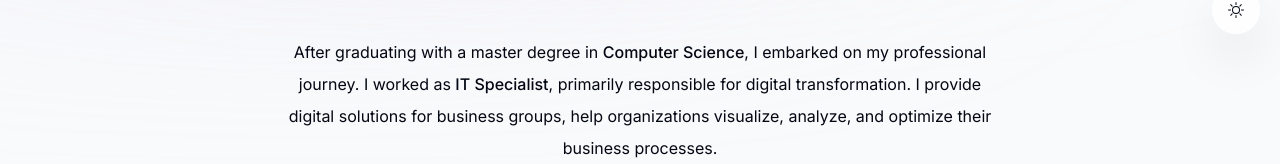
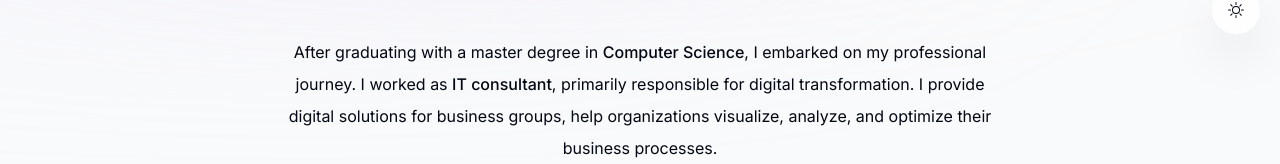
Before and after one commit to Weihan00/wpang-portfolio, a Next.js app: page / in a window 1280 px wide. Shown: the part 746-910 px from the top of the page. Built offline with nearby package versions, Linux system fonts and the light colour scheme.

Commit message:
update about

```diff
--- a/components/about.tsx
+++ b/components/about.tsx
@@ -24,7 +24,7 @@ export default function About() {
         After graduating with a master degree in{" "}
         <span className="font-medium">Computer Science</span>, I embarked on my
         professional journey. I worked as{" "}
-        <span className="font-medium">IT Specialist</span>, primarily
+        <span className="font-medium">IT consultant</span>, primarily
         responsible for digital transformation. I provide digital solutions for
         business groups, help organizations visualize, analyze, and optimize
         their business processes.
```
